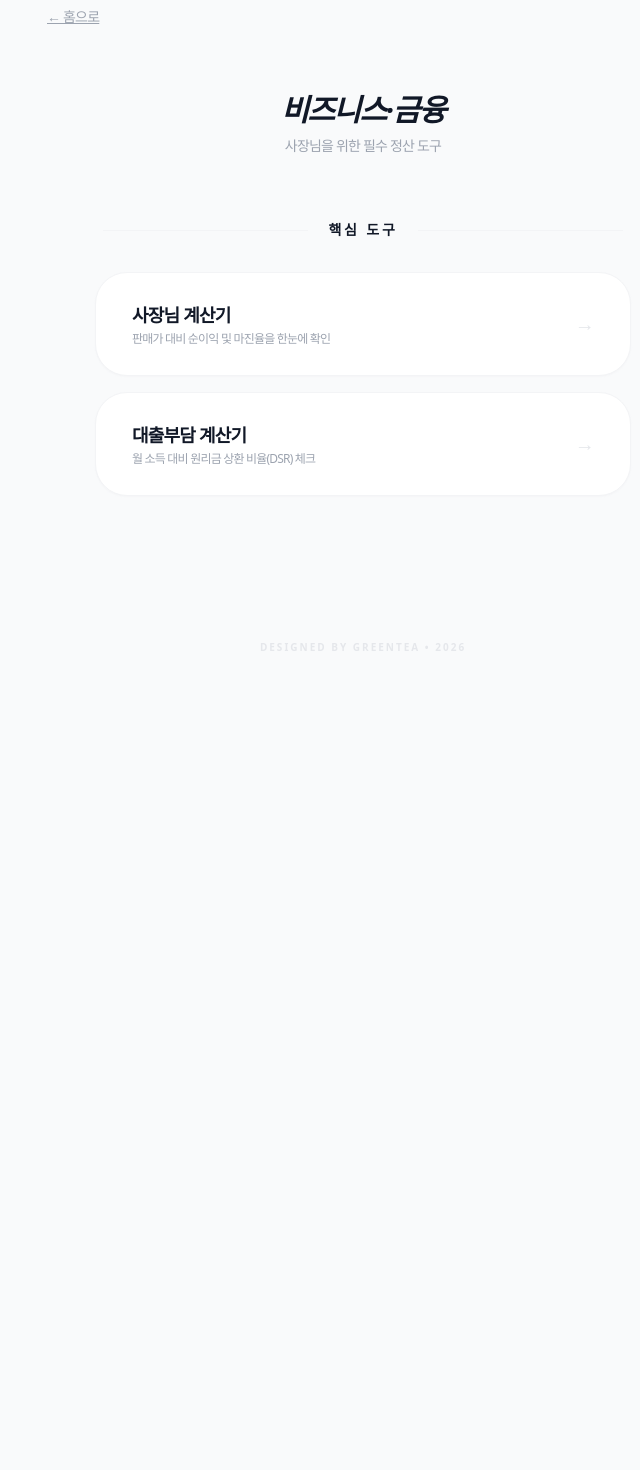
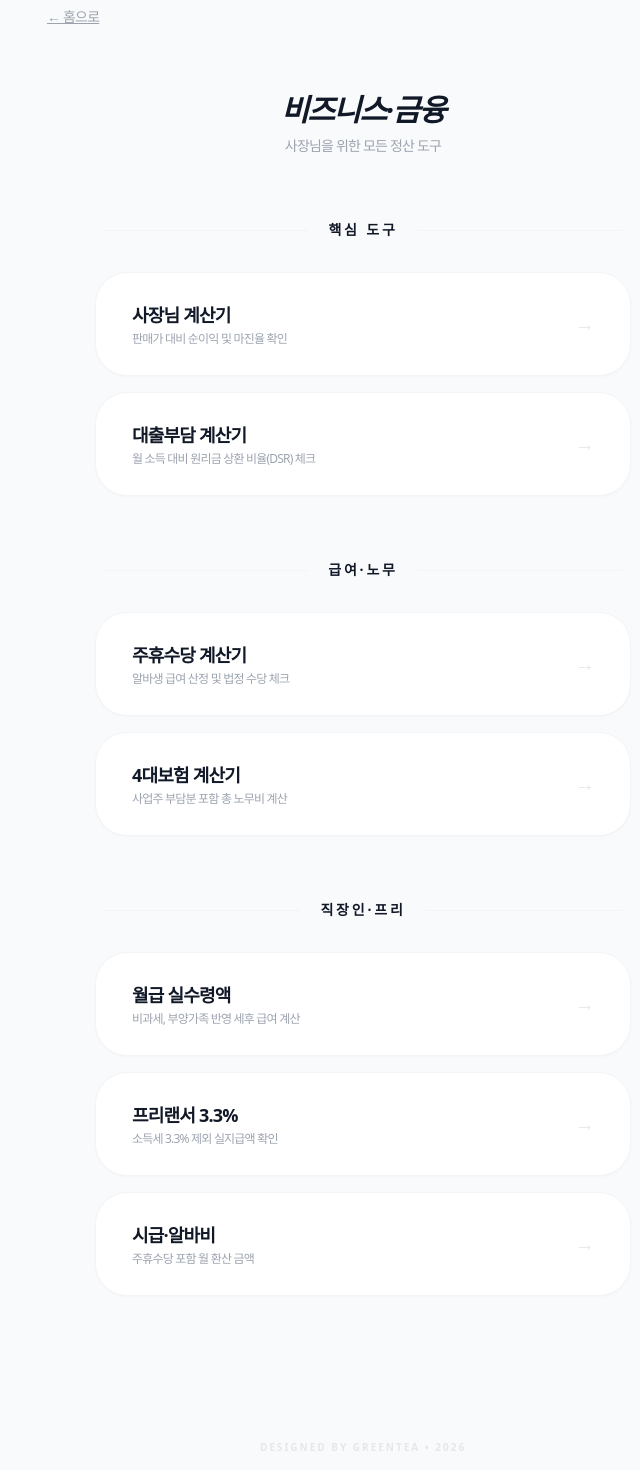
Before and after one commit to greentea2417/semogye-calculator, a Next.js app: page /business in a window 1280 px wide. Shown: the part 20-1490 px from the top of the page, without its empty margins (277-917 px from the left). Before the commit the page ends 800 px from the top, so only its background shows below. Built offline with nearby package versions, Linux system fonts and the light colour scheme; a web font is replaced by a local one.

Commit message:
feat: 모든 비즈니스 계산기 복구 및 경로 최적화

```diff
--- a/app/business/page.tsx
+++ b/app/business/page.tsx
@@ -7,18 +7,23 @@ const BUSINESS_TOOLS = [
   {
     category: "핵심 도구",
     tools: [
-      // 1. 사장님 계산기: 폴더명이 'profit'입니다.
-      {
-        title: "사장님 계산기",
-        description: "판매가 대비 순이익 및 마진율을 한눈에 확인",
-        href: "/business/profit"
-      },
-      // 2. 대출부담 계산기: 폴더명이 'burden'입니다.
-      {
-        title: "대출부담 계산기",
-        description: "월 소득 대비 원리금 상환 비율(DSR) 체크",
-        href: "/business/burden"
-      },
+      { title: "사장님 계산기", description: "판매가 대비 순이익 및 마진율 확인", href: "/business/profit" },
+      { title: "대출부담 계산기", description: "월 소득 대비 원리금 상환 비율(DSR) 체크", href: "/business/burden" },
+    ],
+  },
+  {
+    category: "급여·노무",
+    tools: [
+      { title: "주휴수당 계산기", description: "알바생 급여 산정 및 법정 수당 체크", href: "/business/holiday-pay" },
+      { title: "4대보험 계산기", description: "사업주 부담분 포함 총 노무비 계산", href: "/business/employer-insurance" },
+    ],
+  },
+  {
+    category: "직장인·프리",
+    tools: [
+      { title: "월급 실수령액", description: "비과세, 부양가족 반영 세후 급여 계산", href: "/business/salary" },
+      { title: "프리랜서 3.3%", description: "소득세 3.3% 제외 실지급액 확인", href: "/business/freelance" },
+      { title: "시급·알바비", description: "주휴수당 포함 월 환산 금액", href: "/business/hourly" },
     ],
   },
 ];
@@ -26,16 +31,14 @@ const BUSINESS_TOOLS = [
 export default function BusinessPage() {
   return (
     <main className="max-w-xl mx-auto px-5 py-16 space-y-16">
-      {/* 헤더 섹션 - 중앙 정렬 */}
       <section className="flex flex-col items-center text-center space-y-2">
         <h1 className="text-3xl font-black text-gray-900 tracking-tighter italic">비즈니스·금융</h1>
-        <p className="text-sm text-gray-400 font-medium">사장님을 위한 필수 정산 도구</p>
+        <p className="text-sm text-gray-400 font-medium">사장님을 위한 모든 정산 도구</p>
       </section>
 
       <div className="space-y-16">
         {BUSINESS_TOOLS.map((group, idx) => (
           <section key={idx} className="space-y-8">
-            {/* 카테고리 구분선 */}
             <div className="flex items-center space-x-5 px-2">
               <div className="h-[1px] flex-1 bg-gray-100"></div>
               <span className="text-sm font-black text-gray-900 uppercase tracking-[0.2em]">{group.category}</span>
@@ -44,18 +47,13 @@ export default function BusinessPage() {
 
             <div className="grid grid-cols-1 gap-4">
               {group.tools.map((tool, tIdx) => (
-                <Link
-                  key={tIdx}
-                  href={tool.href}
-                  className="group block bg-white border border-gray-100 p-7 rounded-[32px] hover:border-blue-600 transition-all duration-300 shadow-sm shadow-gray-200/20"
-                >
+                <Link key={tIdx} href={tool.href} className="group block bg-white border border-gray-100 p-7 rounded-[32px] hover:border-blue-600 transition-all duration-300 shadow-sm shadow-gray-200/20">
                   <div className="flex justify-between items-center text-left px-2">
                     <div className="space-y-0.5">
                       <h3 className="font-bold text-lg text-gray-900">{tool.title}</h3>
                       <p className="text-xs text-gray-400 font-medium">{tool.description}</p>
                     </div>
-                    {/* 호버 시 파란색으로 변하는 화살표 */}
-                    <span className="text-xl text-gray-200 group-hover:text-blue-600 transition-colors transform group-hover:translate-x-1 duration-300">→</span>
+                    <span className="text-xl text-gray-200 group-hover:text-blue-600 transition-colors transform group-hover:translate-x-1">→</span>
                   </div>
                 </Link>
               ))}
@@ -63,10 +61,7 @@ export default function BusinessPage() {
           </section>
         ))}
       </div>
-
-      <footer className="pt-20 text-center">
-        <p className="text-[10px] font-bold text-gray-200 uppercase tracking-[0.2em]">Designed by greentea • 2026</p>
-      </footer>
+      <footer className="pt-20 text-center text-[10px] font-bold text-gray-200 uppercase tracking-[0.2em]">Designed by greentea • 2026</footer>
     </main>
   );
 }
```
